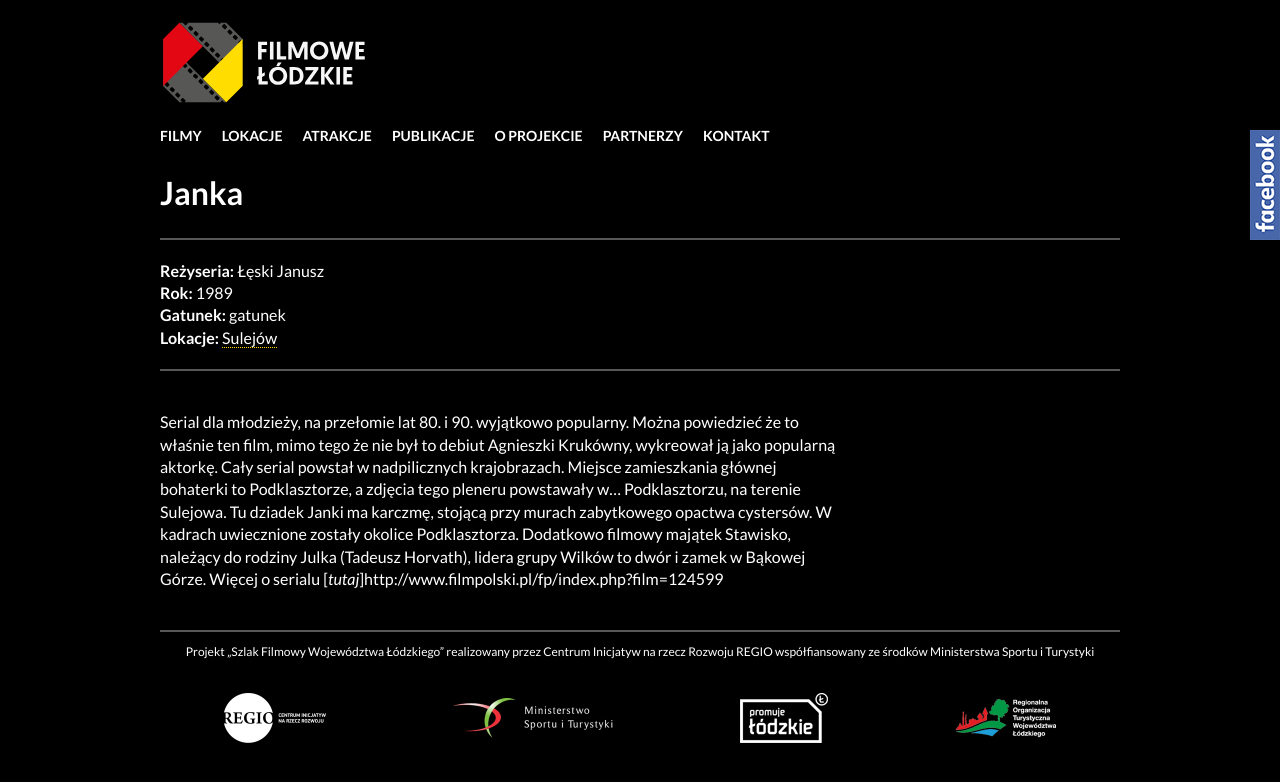
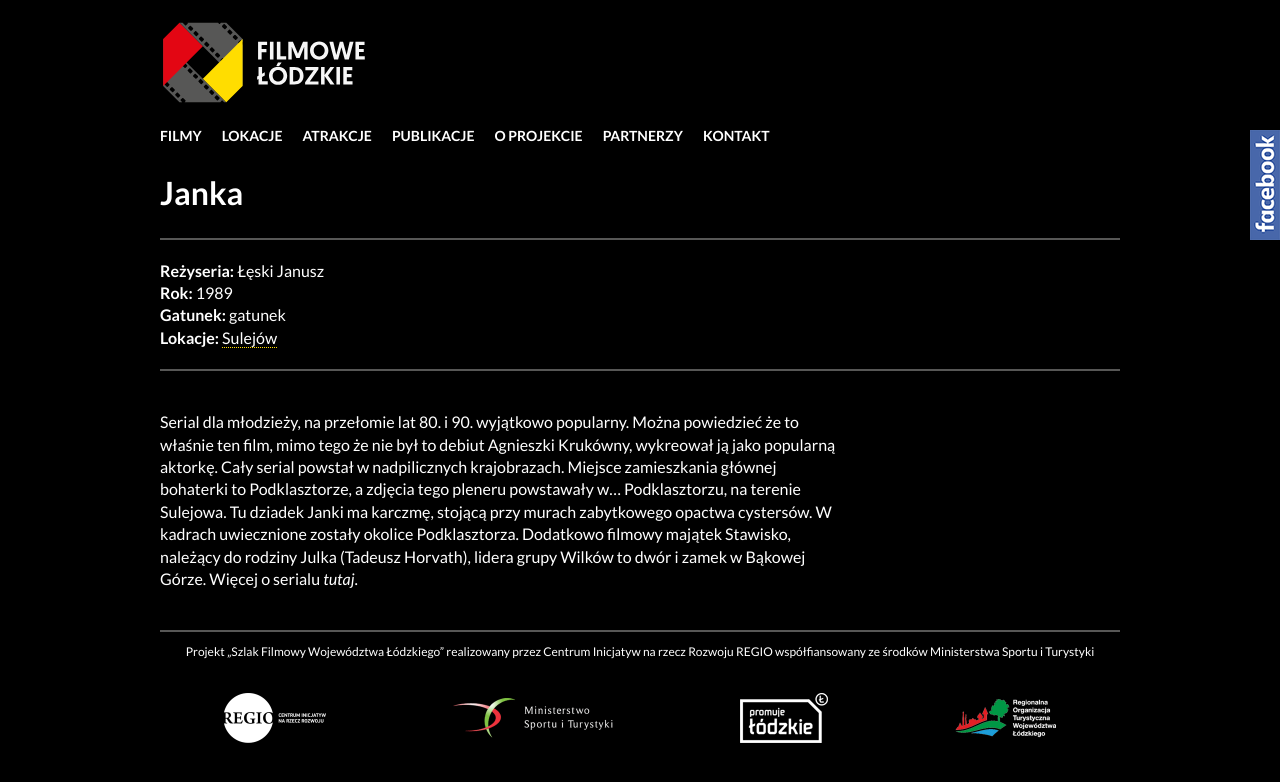
Before and after one commit to fusilli/filmowelodzkie, a Jekyll site: the page built from _filmy/janka.md, in a window 1280 px wide. Shown: the top 782 px of the page. Built offline with Jekyll 4.4.1, drawn with Linux system fonts in a browser that asks for light colours; nearby versions of some CDN libraries.

Commit message:
Update janka.md

```diff
--- a/_filmy/janka.md
+++ b/_filmy/janka.md
@@ -11,4 +11,4 @@ link: janka
 ---
 Serial dla młodzieży, na przełomie lat 80. i 90. wyjątkowo popularny. Można powiedzieć że to właśnie ten film, mimo tego że nie był to debiut Agnieszki Krukówny, wykreował ją jako popularną aktorkę.
 Cały serial powstał w nadpilicznych krajobrazach. Miejsce zamieszkania głównej bohaterki to Podklasztorze, a zdjęcia tego pleneru powstawały w... Podklasztorzu, na terenie Sulejowa. Tu dziadek Janki ma karczmę, stojącą przy murach zabytkowego opactwa cystersów. W kadrach uwiecznione zostały okolice Podklasztorza. Dodatkowo filmowy majątek Stawisko, należący do rodziny Julka (Tadeusz Horvath), lidera grupy Wilków to dwór i zamek w Bąkowej Górze.
-Więcej o serialu [*tutaj*]http://www.filmpolski.pl/fp/index.php?film=124599
+Więcej o serialu [*tutaj*](http://www.filmpolski.pl/fp/index.php?film=124599).
```
